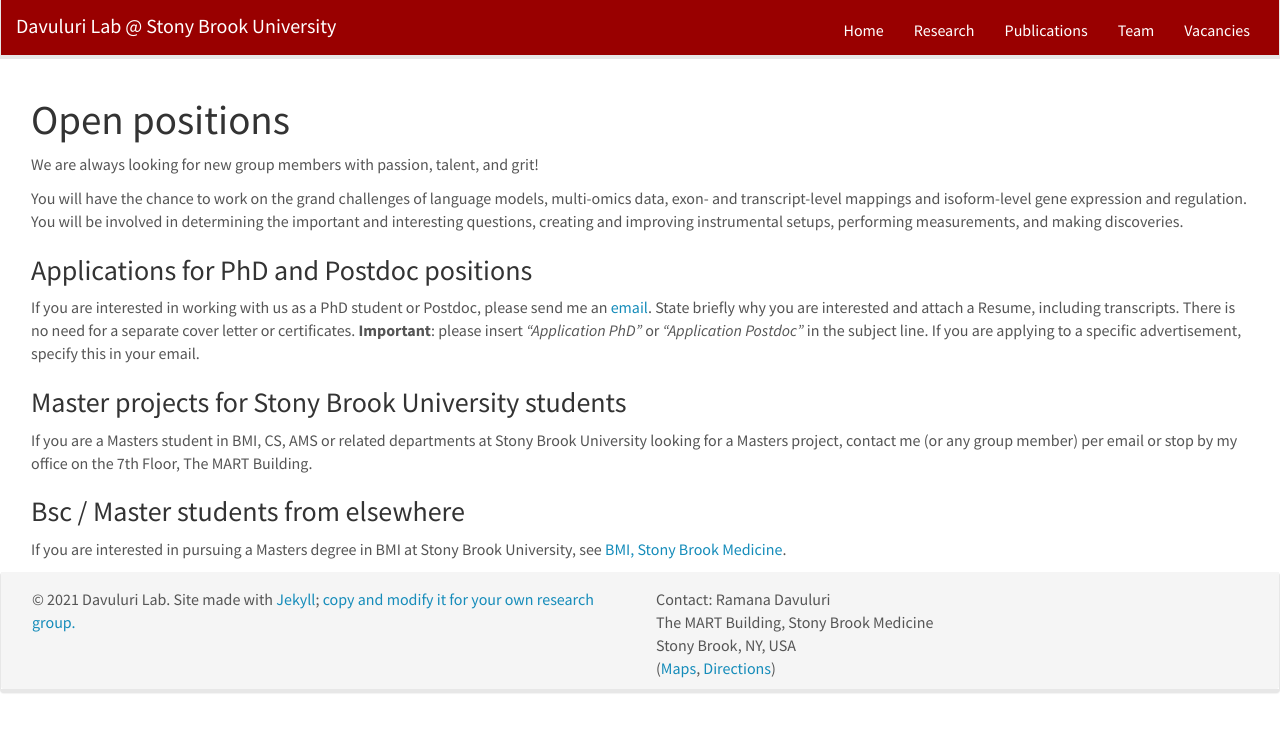
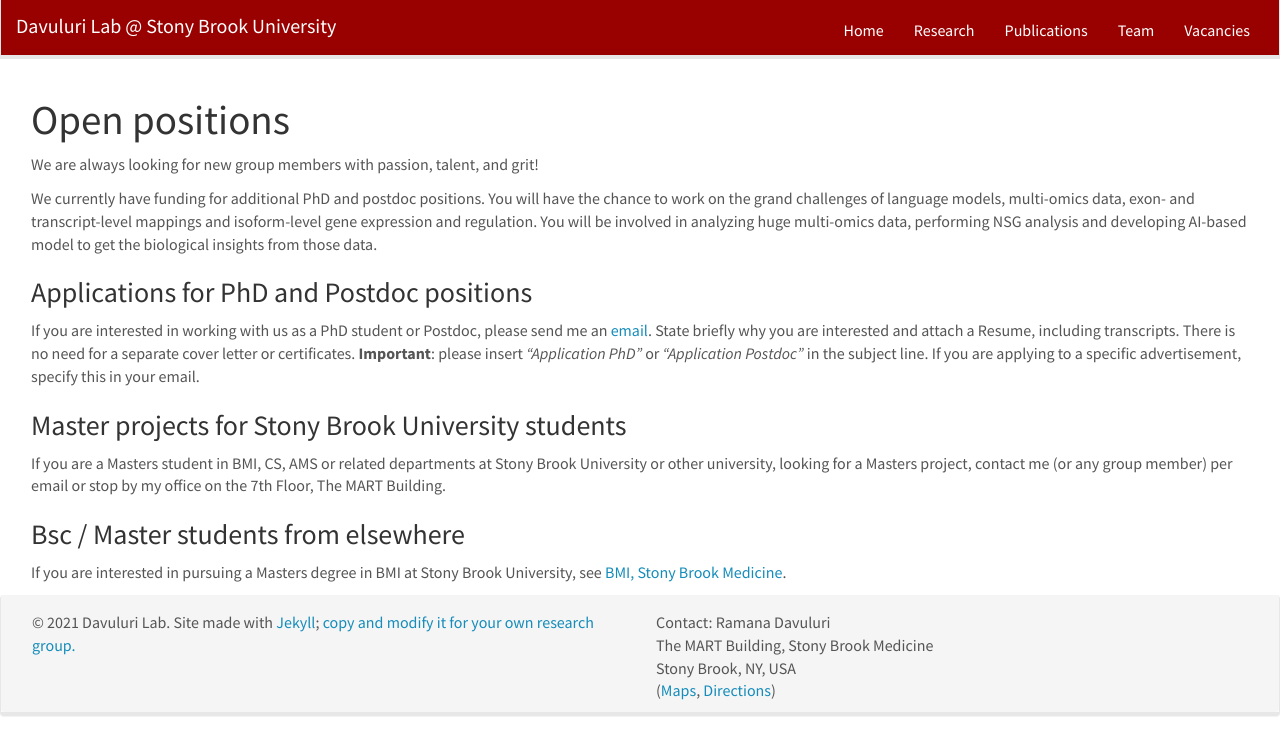
Before and after one commit to DavuluriLab/DavuluriLab.github.io, a Jekyll site: the page built from _pages/openings.md, in a window 1280 px wide. Shown: the top 755 px of the page. Built offline with Jekyll 4.4.1, drawn with Linux system fonts in a browser that asks for light colours; nearby versions of some CDN libraries.

Commit message:
Update openings.md

```diff
--- a/_pages/openings.md
+++ b/_pages/openings.md
@@ -8,13 +8,13 @@ permalink: /vacancies
 
 # Open positions
 
-<!-- **Note: We currently don't have funding for additional PhD and postdoc positions. We can only welcome you if you have a fellowship. I'd be happy to support you after you apply to our group. Take a look at the [veni fellowship](https://www.nwo.nl/en/calls/nwo-talent-programme-veni-science-domain) or the Marie Curie fellowship (currently closed, next deadline probably Fall 2021, [here is last years call]({{ site.baseurl }}/downloads/h2020-wp1820-msca_en.pdf)).**
+<!-- **Note: We currently have funding for additional PhD and postdoc positions. We can only welcome you if you have a fellowship. I'd be happy to support you after you apply to our group. Take a look at the [veni fellowship](https://www.nwo.nl/en/calls/nwo-talent-programme-veni-science-domain) or the Marie Curie fellowship (currently closed, next deadline probably Fall 2021, [here is last years call]({{ site.baseurl }}/downloads/h2020-wp1820-msca_en.pdf)).**
  -->
 
 
 We are always looking for new group members with passion, talent, and grit!
 
-You will have the chance to work on the grand challenges of language models, multi-omics data, exon- and transcript-level mappings and isoform-level gene expression and regulation. You will be involved in determining the important and interesting questions, creating and improving instrumental setups, performing measurements, and making discoveries.
+We currently have funding for additional PhD and postdoc positions. You will have the chance to work on the grand challenges of language models, multi-omics data, exon- and transcript-level mappings and isoform-level gene expression and regulation. You will be involved in analyzing huge multi-omics data, performing NSG analysis and developing AI-based model to get the biological insights from those data.
 
 
 ### Applications for PhD and Postdoc positions
@@ -22,7 +22,7 @@ If you are interested in working with us as a PhD student or Postdoc, please sen
 
 
 ### Master projects for Stony Brook University students
-If you are a Masters student in BMI, CS, AMS or related departments at Stony Brook University looking for a Masters project, contact me (or any group member) per email or stop by my office on the 7th Floor, The MART Building.
+If you are a Masters student in BMI, CS, AMS or related departments at Stony Brook University or other university, looking for a Masters project, contact me (or any group member) per email or stop by my office on the 7th Floor, The MART Building.
 
 ### Bsc / Master students from elsewhere
 If you are interested in pursuing a Masters degree in BMI at Stony Brook University, see [BMI, Stony Brook Medicine](https://bmi.stonybrookmedicine.edu/).
```
